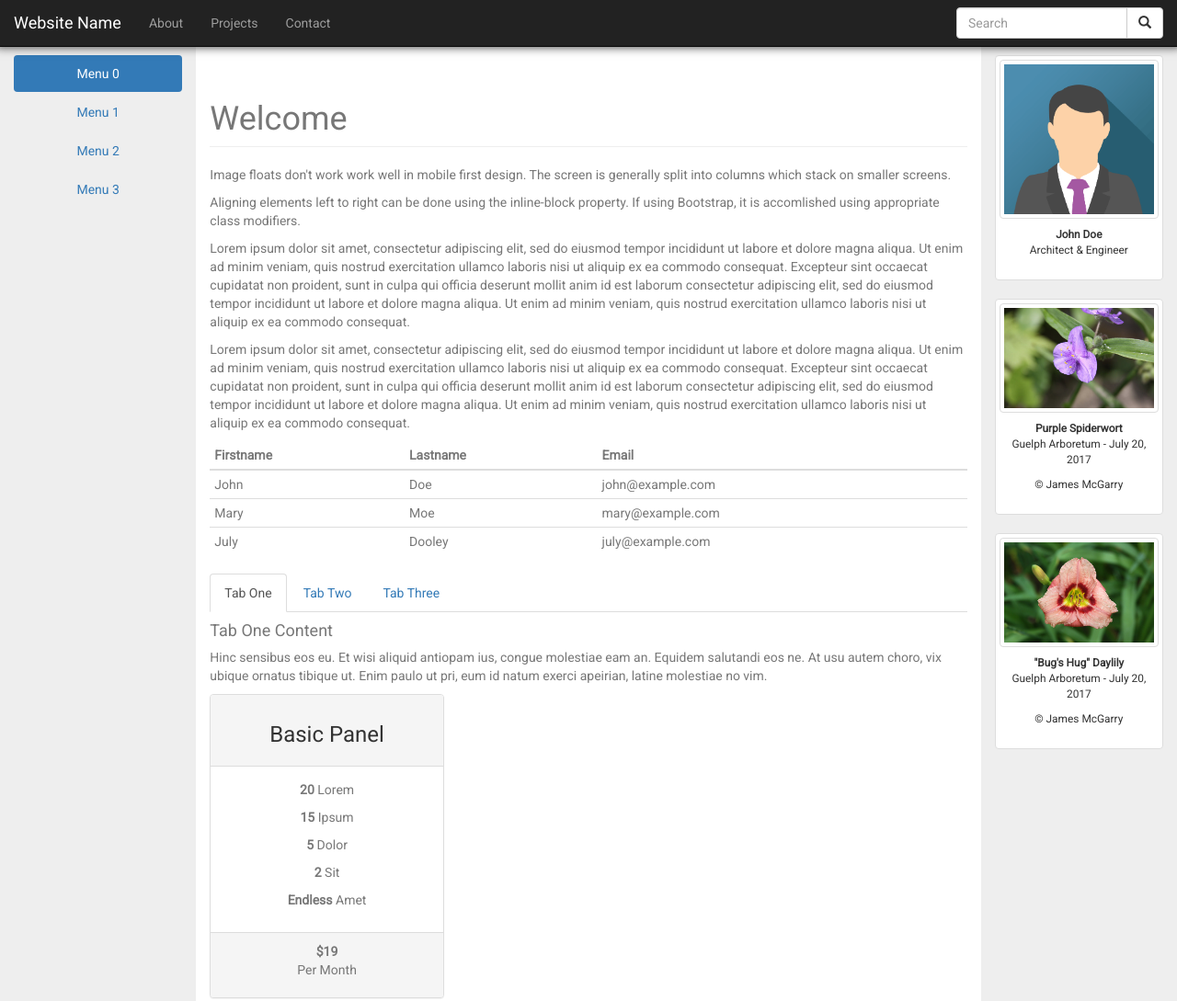
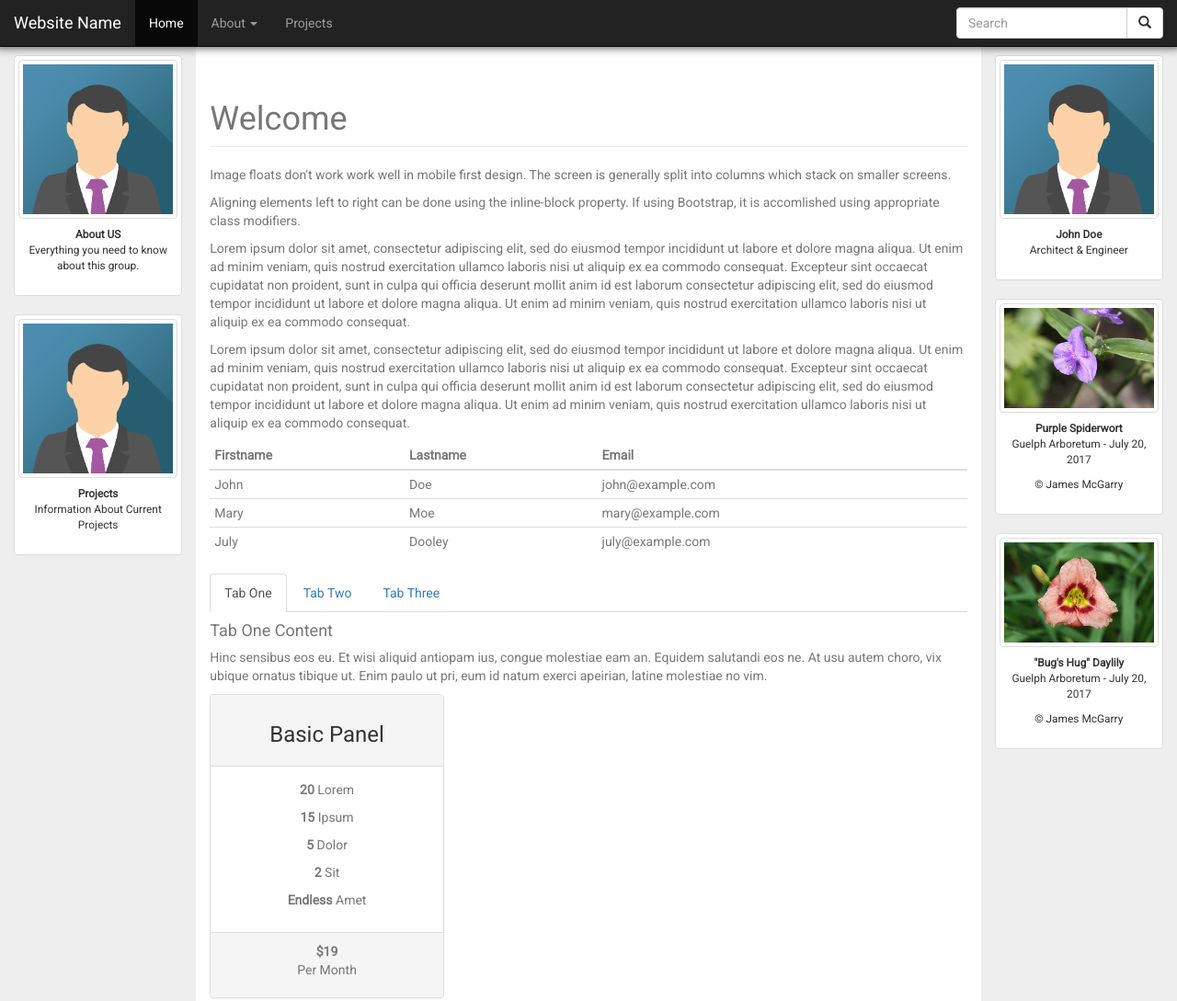
Before and after one commit to robgeddes/robgeddes.github.io, a plain HTML site: page index.html in a window 1280 px wide. Shown: the top 1089 px of the page at 92% size. Drawn offline with nearby package versions, Linux system fonts and the light colour scheme.

Commit message:
Now with tiered menus and left col nav images

```diff
--- a/index.html
+++ b/index.html
@@ -53,10 +53,18 @@
             </div>
             <div class="collapse navbar-collapse" id="myNavbar">
                 <ul class="nav navbar-nav">
-                    <li><a href="#">About</a></li>
-                    <li><a href="#">Projects</a></li>
-                    <li><a href="#">Contact</a></li>
-                </ul>
+                        <li class="active"><a href="#">Home</a></li>
+                        <li class="dropdown">
+                            <a class="dropdown-toggle" data-toggle="dropdown" href="#">About
+                                <span class="caret"></span></a>
+                            <ul class="dropdown-menu">
+                                <li><a href="#">About-1</a></li>
+                                <li><a href="#">About-2</a></li>
+                                <li><a href="#">About-3</a></li>
+                            </ul>
+                        </li>
+                        <li><a href="#">Projects</a></li>
+                    </ul>
                 <!-- Search form -->
                 <form class="navbar-form navbar-right" role="search">
                     <div class="input-group">
@@ -73,21 +81,29 @@
 
     <div class="container-fluid text-center">
         <div class="row content">
-            <nav class="col-sm-2 sidenav">
-                <!--
-                <ul class="nav">
-                    <li><a href="#">Menu 1</a></li>
-                    <li><a href="#">Menu 2</a></li>
-                    <li><a href="#">Menu 3</a></li>
-                </ul>
-                -->
-                <ul class="nav nav-pills nav-stacked">
-                    <li class="active"><a href="#">Menu 0</a></li>
-                    <li><a href="#">Menu 1</a></li>
-                    <li><a href="#">Menu 2</a></li>
-                    <li><a href="#">Menu 3</a></li>
-                </ul>
-            </nav>
+
+            <!-- Left Side Bar -->
+            <aside class="col-sm-2 sidenav hidden-xs">
+                <figure class="thumbnail">
+                        <a href="#"><img src="images/img_avatar.png" alt="Avatar" class="img-thumbnail img-responsive">
+                        <figcaption class="caption small">
+                            <strong>About US</strong>
+                            <p>Everything you need to know about this group.</p>
+                        </figcaption>
+                    </a>
+                </figure>
+                <figure class="thumbnail">
+                    <a href="#">
+                        <img src="images/img_avatar.png" alt="Avatar" class="img-thumbnail img-responsive">
+                        <figcaption class="caption small">
+                            <strong>Projects</strong>
+                            <p>Information About Current Projects</p>
+                        </figcaption>
+                    </a>
+                </figure>
+            </aside>
+            <!-- /Left Side Bar -->
+
             <main id="main" class="col-sm-8 text-left">
                 &nbsp;<h1 class="page-header">Welcome</h1>
                 <p>Image floats don't work work well in mobile first design. The screen is generally split into columns which stack on smaller screens.
```
